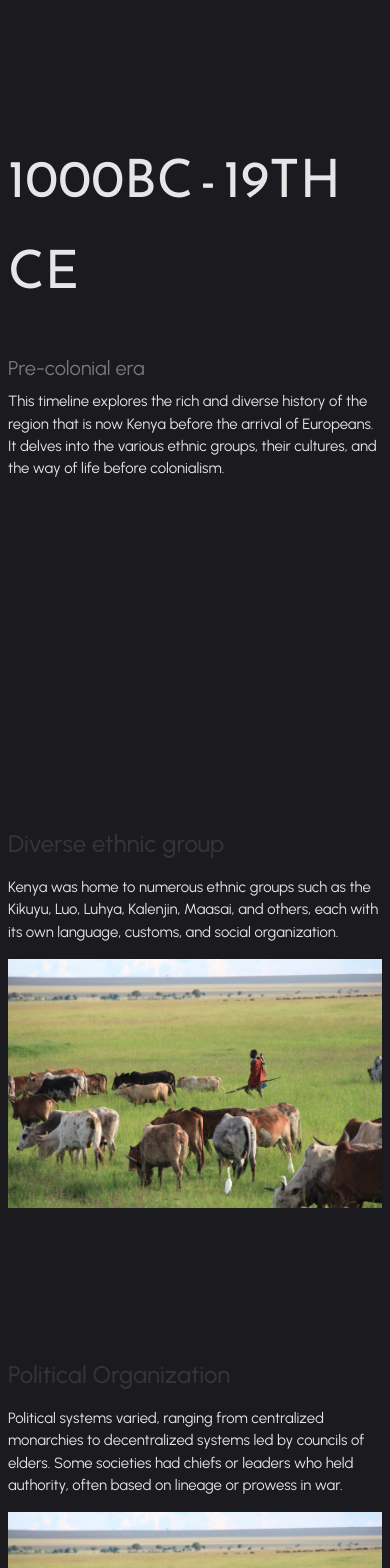
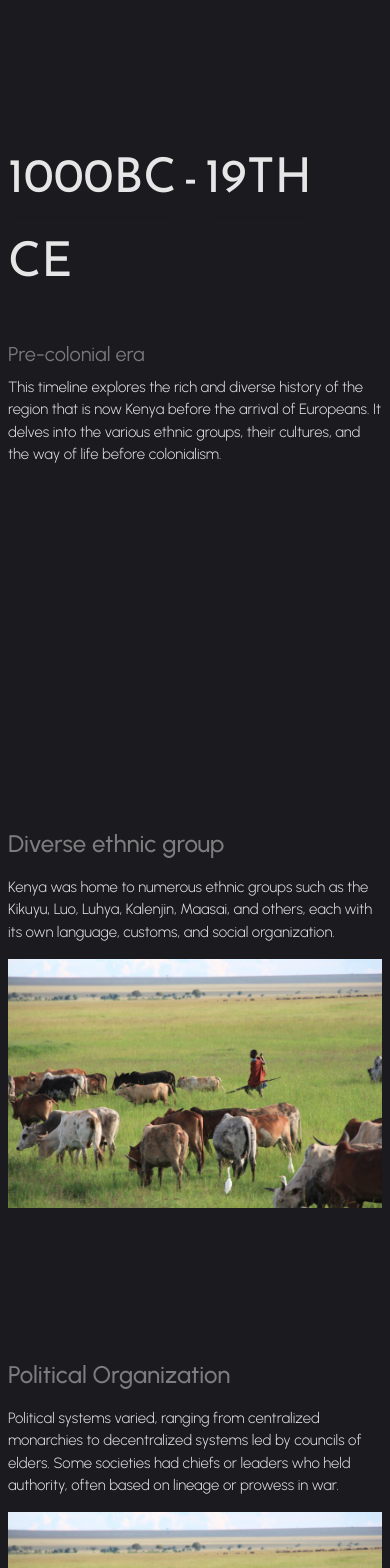
Before and after one commit to jmoseka/jamhuriday, a Next.js app: page / in a window 390 px wide. Shown: the part 940-2508 px from the top of the page. Built offline with nearby package versions, Linux system fonts and the light colour scheme.

Commit message:
complete post independence section and stylings

```diff
--- a/app/globals.css
+++ b/app/globals.css
@@ -83,7 +83,7 @@ figure {
 /* Lancaster meeting */
 
 figcaption {
-  @apply text-[0.7rem];
+  @apply text-[0.8rem];
 }
 
 .textTitle {
@@ -121,5 +121,5 @@ figcaption {
 }
 
 .footer-links {
-  @apply w-[30px] h-[30px] rounded-full flex items-center justify-center;
+  @apply text-[#323232] w-[30px] h-[30px] rounded-full flex items-center justify-center bg-[#969696] cursor-pointer hover:bg-transparent border border-[#969696];
 }
--- a/app/page.js
+++ b/app/page.js
@@ -122,7 +122,7 @@ export default function Home() {
         <div className='px-2 sm:px-[8vw] py-40 md:py-64 w-[100%] flex flex-col md:flex-row md:items-center items-start
          justify-center gap-4 md:gap-8 xl:gap-20'>
           <p className='uppercase text-[1.6rem] md:text-5xl xl:text-[5rem] 2xl:text-[4vw] text-start md:text-center font-semi-bold md:tracking-wider tracking-wide'>MAU MAU REBELLION</p>
-          <p className=' text-[0.93rem] md:text-base 2xl:text-[1.1vw]  2xl:leading-[1.4vw]  '>{mauMauText}</p>
+          <p className='font-light text-[0.93rem] md:text-base 2xl:text-[1.1vw]  2xl:leading-[1.4vw]  '>{mauMauText}</p>
         </div>
 
 
@@ -216,7 +216,7 @@ export default function Home() {
         <span></span>
       </div>
 
-      <section id='post-independence' className='px-2 sm:px-[8vw] pb-32 md:pb-50'>
+      <section id='post-independence' className='px-2 sm:px-[8vw] pb-32 md:pb-50'  >
 
         <IntroText
           title="Post-Independence Era"
@@ -224,7 +224,7 @@ export default function Home() {
           desc="Following its independence from British colonial rule on December 12, 1963, Kenya embarked on a journey of nation-building and self-determination. However, the post-independence era was not without challenges. Political transitions, socio-economic disparities, ethnic tensions, and struggles for democratic governance characterized different phases of Kenya's evolution. Over the decades, the country underwent significant changes, shaping its identity and paving the way for the Kenya we see today."
         />
 
-        <div className='pt-16 flex flex-col gap-10 md:gap-16'>
+        <div className='pt-16 flex flex-col gap-12 md:gap-32 2xl:gap-44 '>
 
           <PresentCard
             title='Political Evolution'
@@ -260,31 +260,31 @@ export default function Home() {
 
       </section>
 
-      <footer className='w-full '>
+      <footer className='w-full  '>
         <div className='line'>
           <span className=''></span>
         </div>
 
         <div className=' px-2 sm:px-[8vw] py-10 md:py-10'>
 
-          <div className='flex flex-col gap-6 md:gap-32 text-textColor md:flex-row'>
+          <div className='flex flex-col gap-6 md:gap-32 text-subtitle md:flex-row'>
 
 
             <div>
-              <h2 className='text-xl'>Useful Links</h2>
+              <h2 className='text-xl font-semibold'>Useful Links</h2>
               <ul className='text-[0.88rem] pt-4'>
-                <li><a className='cursor-pointer hover:text-slate-400' href='#home'>Home</a></li>
-                <li><a className='cursor-pointer hover:text-slate-400' href='#pre-colonial'>Pre-colonial era</a></li>
-                <li><a className='cursor-pointer hover:text-slate-400' href='#colonial-rule'>Colonial rule and resistance groups</a></li>
-                <li><a className='cursor-pointer hover:text-slate-400' href='#path-to-independence'>Path to Independence</a></li>
-                <li><a className='cursor-pointer hover:text-slate-400' href='#jamhuri'>The Jamhuri Day</a></li>
-                <li><a className='cursor-pointer hover:text-slate-400' href='#post-independence'>Present day</a></li>
+                <li><a className='cursor-pointer hover:textColor' href='#home'>Home</a></li>
+                <li><a className='cursor-pointer hover:textColor' href='#pre-colonial'>Pre-colonial era</a></li>
+                <li><a className='cursor-pointer hover:textColor' href='#colonial-rule'>Colonial rule and resistance groups</a></li>
+                <li><a className='cursor-pointer hover:textColor' href='#path-to-independence'>Path to Independence</a></li>
+                <li><a className='cursor-pointer hover:textColor' href='#jamhuri'>The Jamhuri Day</a></li>
+                <li><a className='cursor-pointer hover:textColor' href='#post-independence'>Present day</a></li>
               </ul>
 
             </div>
 
             <div className=''>
-              <h2 className='text-xl'>Social Links</h2>
+              <h2 className='text-xl font-semibold'>Social Links</h2>
               <ul className='pt-4 flex gap-3'>
                 <a className='footer-links'>
                   <FiGithub />
--- a/components/IntroText.jsx
+++ b/components/IntroText.jsx
@@ -19,7 +19,7 @@ export default function IntroText({ title, subtitle, desc }) {
         <motion.h2
           ref={element}
           style={{ opacity: scrollYProgress }}
-          className="font-josefin text-[3.3rem] md:text-7xl lg:text-8xl 2xl:text-[7vw]"
+          className="font-josefin text-[3rem] md:text-7xl lg:text-8xl 2xl:text-[7vw]"
         >
           {words.map((word, index) => {
             const start = index / words.length;
@@ -34,7 +34,7 @@ export default function IntroText({ title, subtitle, desc }) {
 
         <div className="flex flex-col gap-2 2xl:gap-16">
           <h3 className="text-subtitle text-xl md:text-2xl 2xl:text-[1.8vw]">{subtitle}</h3>
-          <p className="md:w-[80%] text-[0.93rem] md:text-base 2xl:text-[1.1vw]  2xl:leading-[1.4vw]">{desc}</p>
+          <p className="font-light md:w-[80%] text-[0.93rem] md:text-base 2xl:text-[1.1vw]  2xl:leading-[1.4vw]">{desc}</p>
         </div>
       </div>
     </div>
--- a/components/PreCard.jsx
+++ b/components/PreCard.jsx
@@ -22,7 +22,7 @@ export default function PreCard({ title, desc, img, align, order }) {
         <motion.p
           ref={element}
           style={{ opacity: scrollYProgress }}
-          className="text-[0.93rem] md:text-base 2xl:text-[1.1vw]  2xl:leading-[1.4vw]"
+          className="font-light text-[0.93rem] md:text-base 2xl:text-[1.1vw]  2xl:leading-[1.4vw]"
         >
           {desc}
         </motion.p>
--- a/components/PresentCard.jsx
+++ b/components/PresentCard.jsx
@@ -1,20 +1,22 @@
 import Image from "next/image";
-
 
 export default function PresentCard({ title, desc, img, order }) {
   return (
     <div className="flex flex-col md:flex-row gap-2 md:gap-8">
       <div
-        className={`h-[15rem] order-2  md:flex-1 border ${
+        className={`relative h-[15rem]  xl:h-[20rem] 2xl:h-[23vw] order-2  md:flex-1 border ${
           order === 2 ? "md:order-2" : "md:order-none "
         }`}
       >
-        <Image src={img} alt="image" />
+
+
+          <Image src={img} alt={img} fill fillstyle={{ objectFit: "cover" }} />
+
       </div>
 
       <div className="flex-1 order-1 ">
-        <h3 className=" text-2xl"> {title}</h3>
-        <p className="pt-1 pb-3">{desc}</p>
+        <h3 className="text-cardText text-xl md:text-3xl 2xl:text-[2vw]"> {title}</h3>
+        <p className="pt-2 2xl:pt-24 font-light pb-3 text-[0.93rem] md:text-base 2xl:text-[1.1vw]  2xl:leading-[1.4vw]">{desc}</p>
       </div>
     </div>
   );
--- a/tailwind.config.js
+++ b/tailwind.config.js
@@ -21,7 +21,7 @@ module.exports = {
         bgcolor: '#1a1a1f',
         textColor: '#fafafa',
         bgCard: '#414043',
-        cardText: '#343336',
+        cardText: '#7d7d7d',
         subtitle: '#78787a'
       },
     },
```
